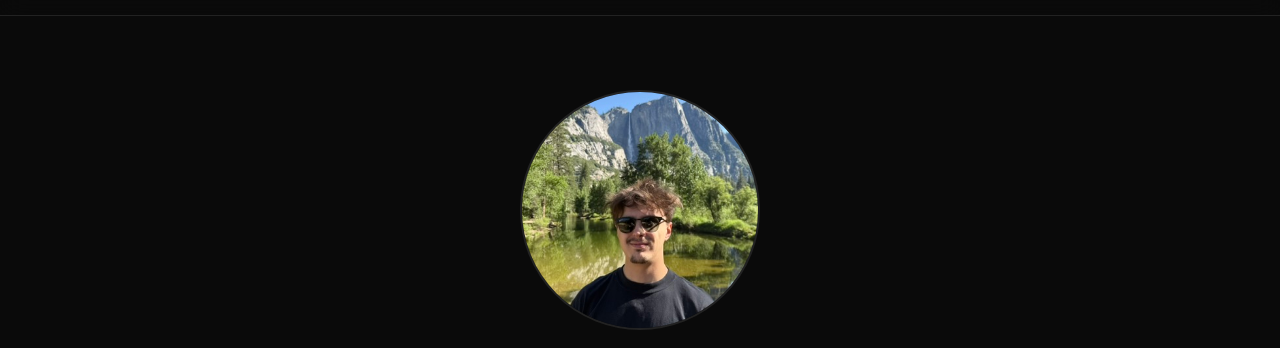
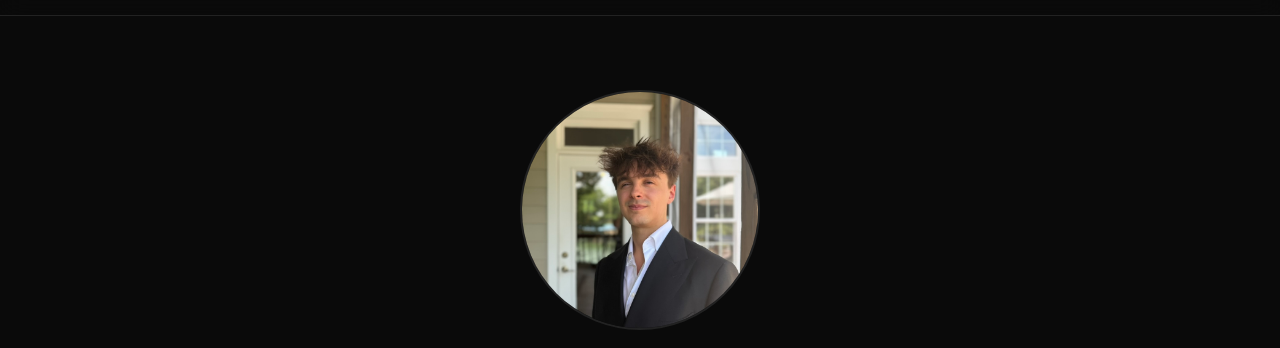
Before and after one commit to jaracah/portfolio, an Astro site: page / in a window 1280 px wide. Shown: the part 49-397 px from the top of the page. Built offline with nearby package versions, Linux system fonts and the light colour scheme; Astro itself is replaced by a stand-in of ours.

Commit message:
change image

```diff
--- a/src/pages/index.astro
+++ b/src/pages/index.astro
@@ -21,7 +21,7 @@ const { Content: AboutContent } = await render(aboutEntry);
 		<section class="hero" id="top">
 			<div class="hero-inner">
 				<div class="photo">
-					<img src="/images/me/yosemite.jpeg" alt={site.firstName} />
+					<img src="/images/me/hs.jpeg" alt={site.firstName} />
 				</div>
 				<h1>{site.firstName}</h1>
 				<p class="bio">{aboutEntry.data.tagline}</p>
```
Also changed, not shown: public/images/me/hs.jpeg (added).
